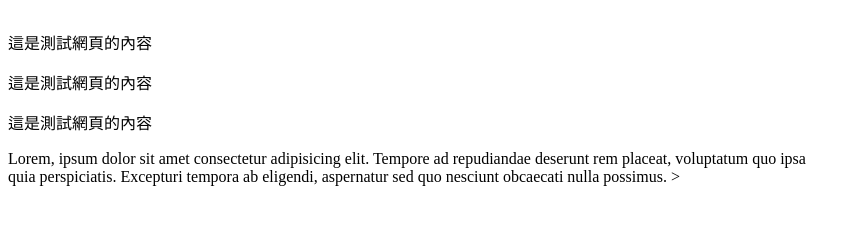
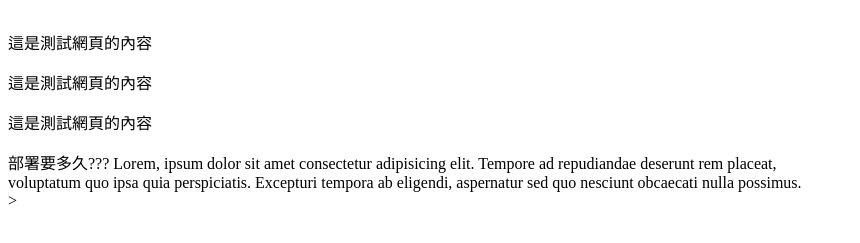
Before and after one commit to Tseng-HC/test-site_4, a plain HTML site: page index.html in a window 1280 px wide. Shown: the part 109-352 px from the top of the page, without its empty margins (0-860 px from the left). Drawn offline with Linux system fonts and the light colour scheme.

Commit message:
ver 0.003

```diff
--- a/index.html
+++ b/index.html
@@ -12,6 +12,10 @@
     <p>這是測試網頁的內容</p>
     <p>這是測試網頁的內容</p>
     <p>這是測試網頁的內容</p>
+    部署要多久???
+
+
+
     Lorem, ipsum dolor sit amet consectetur adipisicing elit. Tempore ad repudiandae deserunt rem placeat, voluptatum quo ipsa quia perspiciatis. Excepturi tempora ab eligendi, aspernatur sed quo nesciunt obcaecati nulla possimus.
 
 >
```
